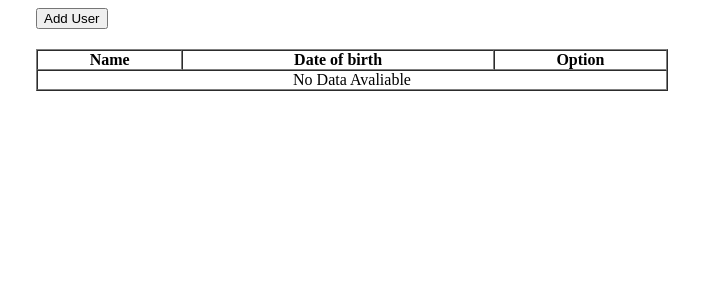
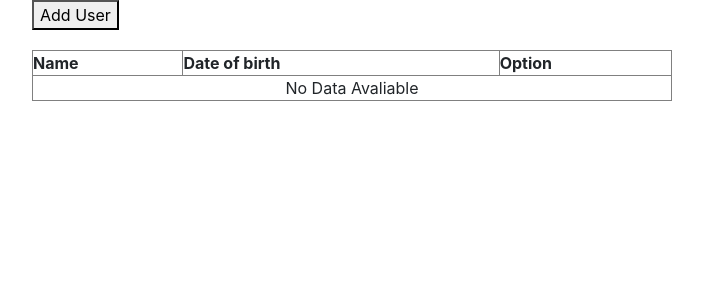
Before and after one commit to madihafawzy/CRUD-application-, a PHP site: page / in a window 1280 px wide. Shown: the top 300 px of the page, without its empty margins (288-991 px from the left). Run offline with PHP 8.4, Linux system fonts and the light colour scheme; data that the repository does not hold is empty.

Commit message:
modified

```diff
--- a/index.php
+++ b/index.php
@@ -9,6 +9,12 @@
 <html>
 
 <head>
+     <title></title>
+    <meta charset="utf-8">
+    <meta name="viewport" content="width=device-width, initial-scale=1">
+    <link rel="stylesheet" href="https://maxcdn.bootstrapcdn.com/bootstrap/4.0.0/css/bootstrap.min.css">
+    <script src="https://maxcdn.bootstrapcdn.com/bootstrap/4.0.0/js/bootstrap.min.js"></script>
+
 
     <title>PHP CRUD</title>
 
```
